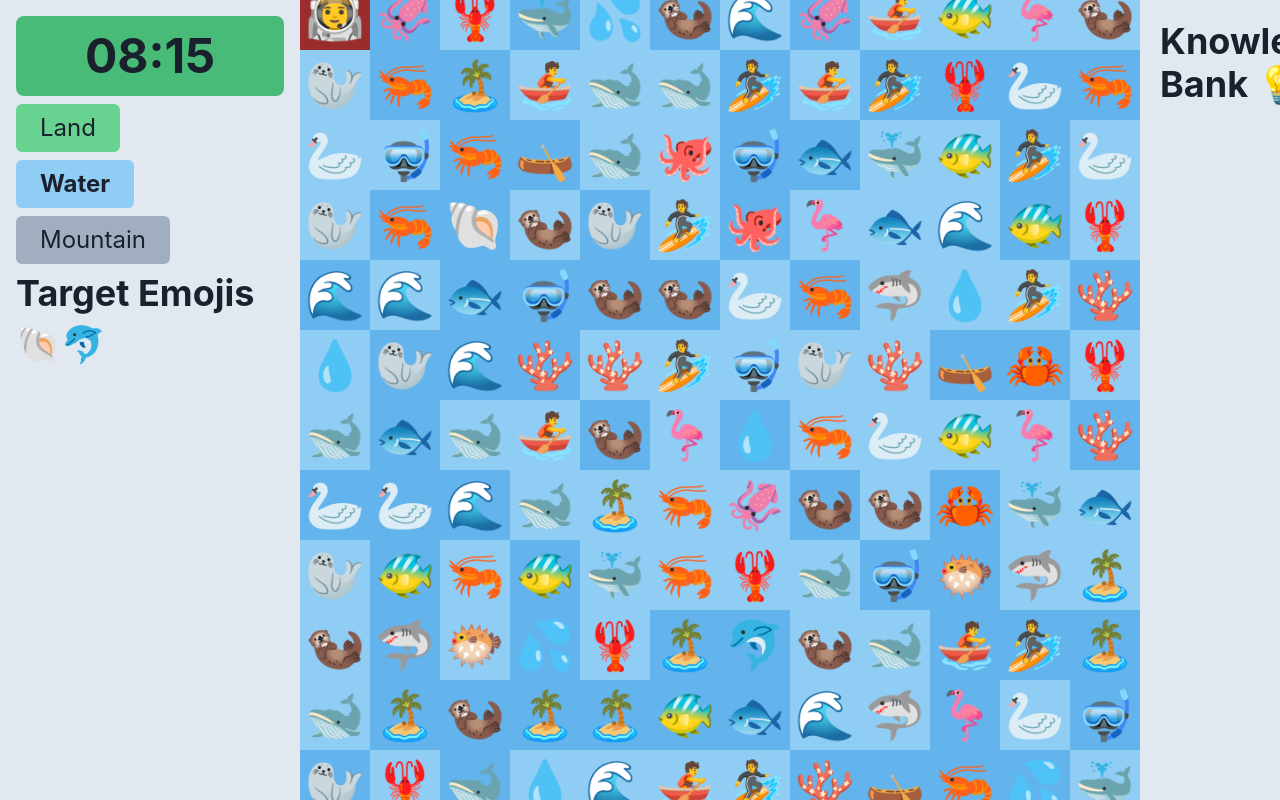
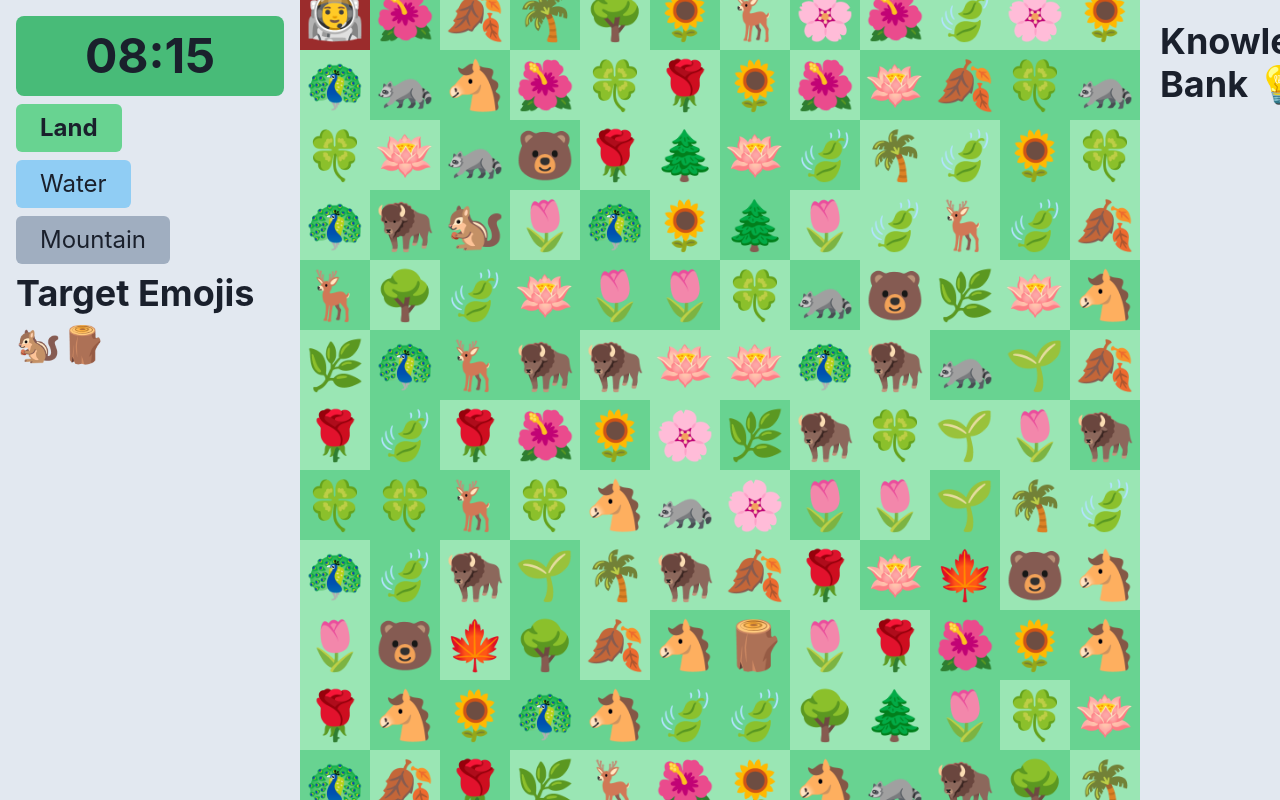
Before and after one commit to julhoang/wec-2023-neossat, a Next.js app: page /game in a window 1280 px wide. Built offline with nearby package versions, Linux system fonts and the light colour scheme.

Commit message:
update player move

```diff
--- a/src/components/GameBoard.tsx
+++ b/src/components/GameBoard.tsx
@@ -3,11 +3,7 @@ import { Grid, GridItem } from "@chakra-ui/react";
 import { useEffect, useMemo, useState } from "react";
 import BoardBlock from "./BoardBlock";
 import { BoardEmojis } from "@/utils/types";
-import {
-  targetLandEmojis,
-  targetMountainEmojis,
-  targetWaterEmojis,
-} from "@/utils/constants";
+import { targetLandEmojis, targetMountainEmojis, targetWaterEmojis } from "@/utils/constants";
 
 const GameBoard = ({
   gridType,
@@ -22,15 +18,23 @@ const GameBoard = ({
 
   useEffect(() => {
     document.onkeyup = (e) => {
-      console.log(e.key, playerPosition);
       if (e.key === "ArrowUp") {
-        setPlayerPosition((playerPosition) => playerPosition - 12);
+        if (playerPosition > 11) {
+          setPlayerPosition((playerPosition) => playerPosition - 12);
+        }
       } else if (e.key === "ArrowDown") {
-        setPlayerPosition((playerPosition) => playerPosition + 12);
+        if (playerPosition + 12 < 132) {
+          setPlayerPosition((playerPosition) => playerPosition + 12);
+        }
       } else if (e.key === "ArrowLeft") {
-        setPlayerPosition((playerPosition) => playerPosition - 1);
+        console.log(playerPosition);
+        if (playerPosition % 12 !== 0) {
+          setPlayerPosition((playerPosition) => playerPosition - 1);
+        }
       } else if (e.key === "ArrowRight") {
-        setPlayerPosition((playerPosition) => playerPosition + 1);
+        if (playerPosition % 12 !== 11) {
+          setPlayerPosition((playerPosition) => playerPosition + 1);
+        }
       }
     };
   }, []);
@@ -52,7 +56,10 @@ const GameBoard = ({
   }, [gridType]);
 
   return (
-    <Grid templateColumns="repeat(12, 70px)" templateRows="repeat(12, 70px)">
+    <Grid
+      templateColumns="repeat(12, 70px)"
+      templateRows="repeat(12, 70px)"
+    >
       {Array.from({ length: 144 }).map((_, i) => (
         <BoardBlock
           key={i}
--- a/src/components/KnowledgeSection.tsx
+++ b/src/components/KnowledgeSection.tsx
@@ -17,29 +17,29 @@ const KnowledgeCard = ({ question }: { question: Question }) => {
   );
 };
 
-const KnowledgeSection = ({
-  theme,
-  foundEmojis,
-}: {
-  theme: Land;
-  foundEmojis: string[];
-}) => {
+const KnowledgeSection = ({ theme, foundEmojis }: { theme: Land; foundEmojis: string[] }) => {
   const [currentKnowledge, setCurrentKnowledge] = useState<Question[]>([]);
-  const questions: Question[] = questionBank.filter(
-    (question: Question) => question.theme === theme
-  );
-  const randomQuestion: Question =
-    questions[Math.floor(Math.random() * questions.length)];
 
   useEffect(() => {
     if (foundEmojis.length === 0) return;
+
+    const currentThemeQuestion = questionBank.filter(
+      (question: Question) => question.theme === theme && !currentKnowledge.includes(question)
+    );
+    const randomQuestion: Question =
+      currentThemeQuestion[Math.floor(Math.random() * currentThemeQuestion.length)];
     setCurrentKnowledge([...currentKnowledge, randomQuestion]);
   }, [foundEmojis]);
 
   return (
     <VStack align="stretch">
       {currentKnowledge.map((knowledge) => {
-        return <KnowledgeCard key={knowledge.id} question={knowledge} />;
+        return (
+          <KnowledgeCard
+            key={knowledge.id}
+            question={knowledge}
+          />
+        );
       })}
     </VStack>
   );
--- a/src/pages/game.tsx
+++ b/src/pages/game.tsx
@@ -16,11 +16,17 @@ import {
 } from "@/utils/constants";
 
 export default function Game() {
-  const [gridType, setGridType] = useState<Land>("water");
+  const [gridType, setGridType] = useState<Land>("land");
   const [foundEmojis, setFoundEmojis] = useState<string[]>([]);
 
   return (
-    <HStack w="100%" spacing={0} align="stretch" h="100vh" bgColor="gray.200">
+    <HStack
+      w="100%"
+      spacing={0}
+      align="stretch"
+      h="100vh"
+      bgColor="gray.200"
+    >
       <LeftSidebar
         gridType={gridType}
         setGridType={setGridType}
@@ -33,7 +39,10 @@ export default function Game() {
           setFoundEmojis={setFoundEmojis}
         />
       </Center>
-      <RightSidebar gridType={gridType} foundEmojis={foundEmojis} />
+      <RightSidebar
+        gridType={gridType}
+        foundEmojis={foundEmojis}
+      />
     </HStack>
   );
 }
```
